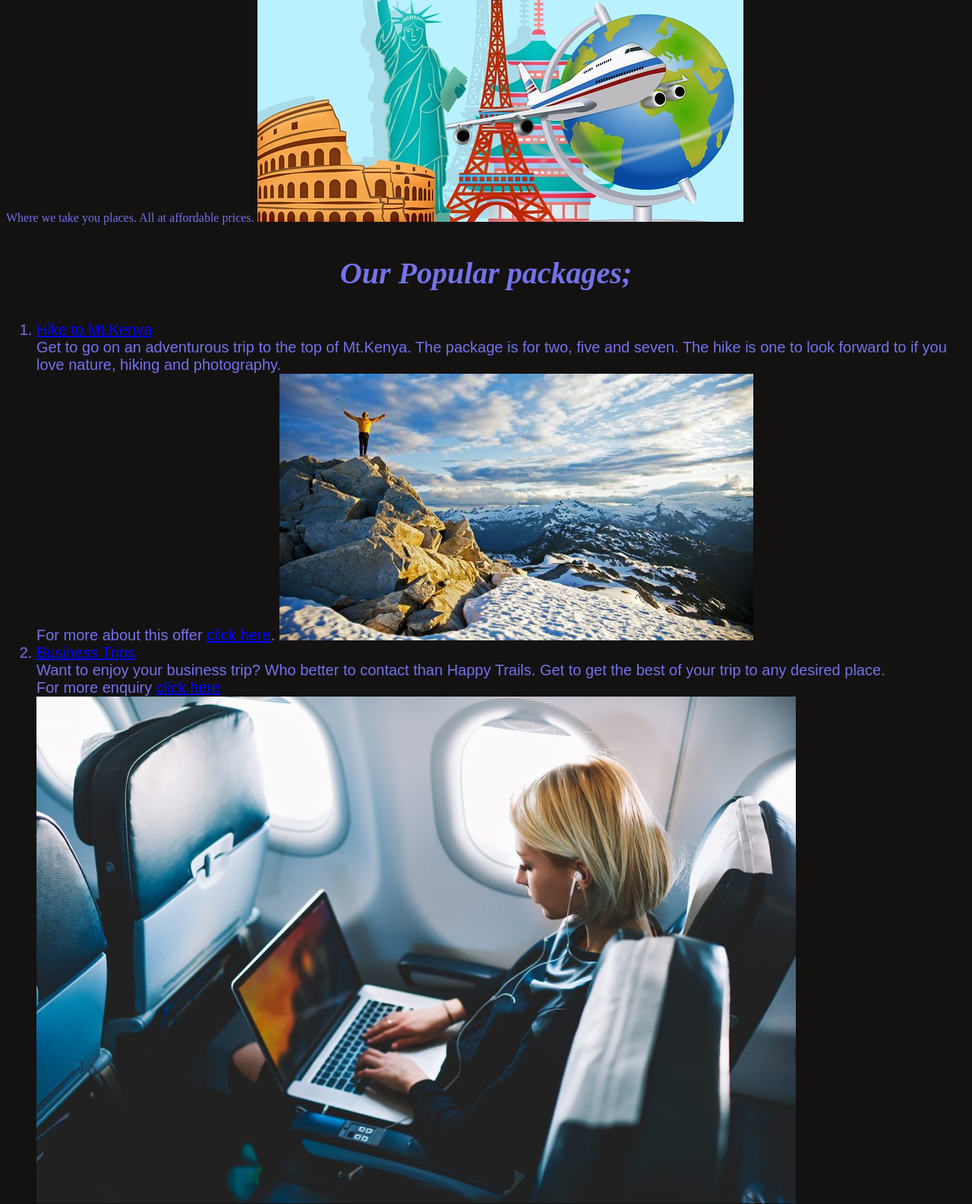
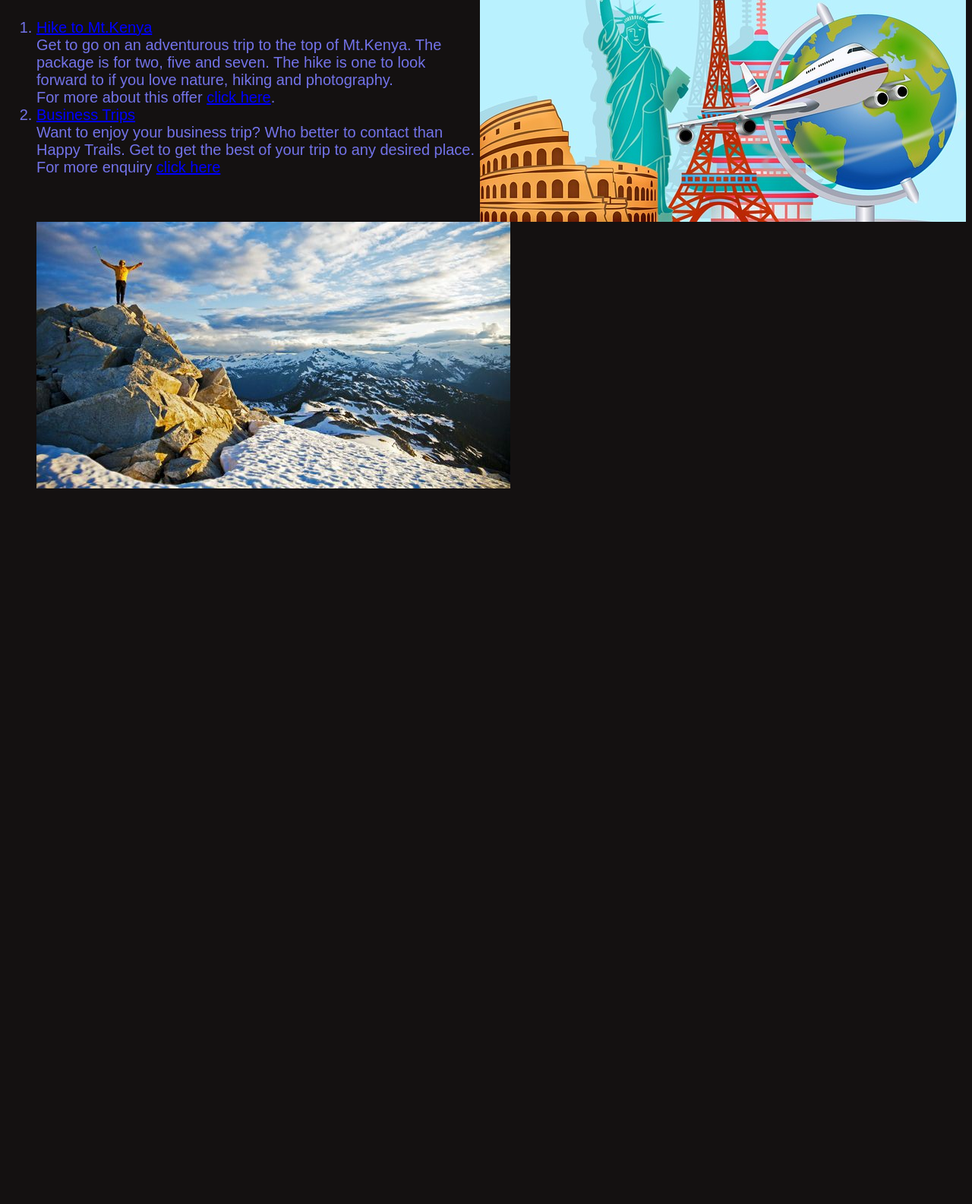
Before and after one commit to Eldad-David/travel-agency, a plain HTML site: page travel-agency/index.html in a window 1280 px wide. Shown: the part 390-1975 px from the top of the page at 76% size. After the commit the page ends 1033 px from the top, so only its background shows below. Drawn offline with Linux system fonts and the light colour scheme.

Commit message:
add custom changes

```diff
--- a/travel-agency/css/styles.css
+++ b/travel-agency/css/styles.css
@@ -20,3 +20,14 @@ h3 {
 a {
     color: blue;
 }
+#right {
+    float: right;
+}
+#left {
+    float: left;
+}
+.sidebar {
+    width: 30%;
+    float: right;
+    background-color: aquamarine;
+}
--- a/travel-agency/index.html
+++ b/travel-agency/index.html
@@ -15,18 +15,19 @@
         </header>
         <p>
             <h3>Welcome to Happy Trails.</h3>
+            <img id="right" src="Trail.jpg" alt="Trail">
             Where we take you places. All at affordable prices.
-            <img src="Trail.jpg" alt="Trail">
         </p>
+
         <p>
             <h3>Our Popular packages;</h3>
             <ol class="tropical">
                 <li><a href="">Hike to Mt.Kenya</a><br>
+                <img id="left" src="mtkenya.jpg" alt="Photo of Mt.Kenya">
                 Get to go on an adventurous trip to the top of Mt.Kenya.
                 The package is for two, five and seven. The hike is one to look
                 forward to if you love nature, hiking and photography. <br>
                 For more about this offer <a href="">click here</a>.
-                <img src="mtkenya.jpg" alt="">
                 </li>
                 <li><a href="">Business Trips</a><br>
                     Want to enjoy your business trip?
@@ -34,7 +35,7 @@
                      Get to get the best of your trip
                     to any desired place.<br>
                     For more enquiry <a href="">click here</a>
-                    <img src="work.jpg" alt="">
+
                 </li>
             </ol>
 
```
